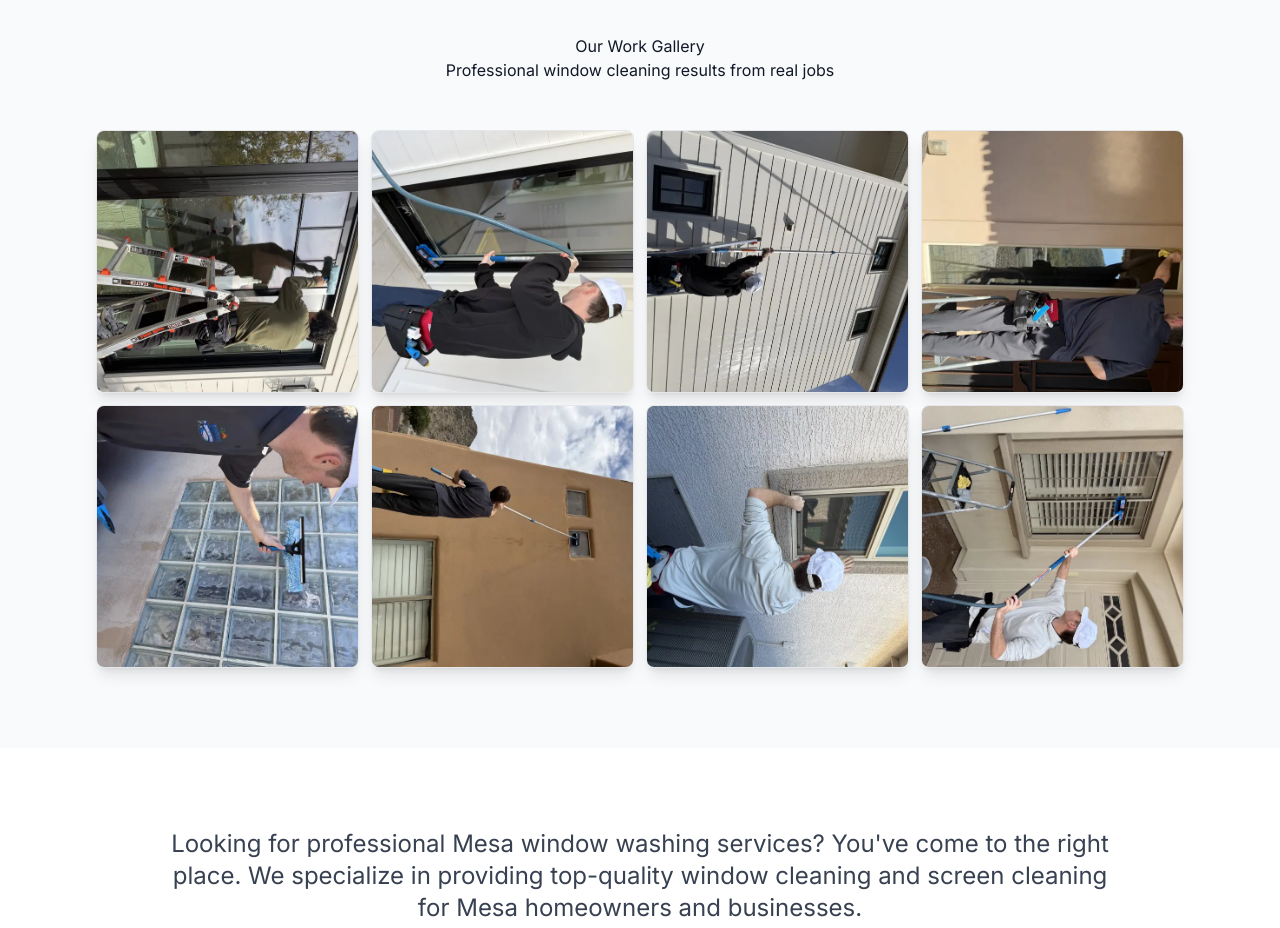
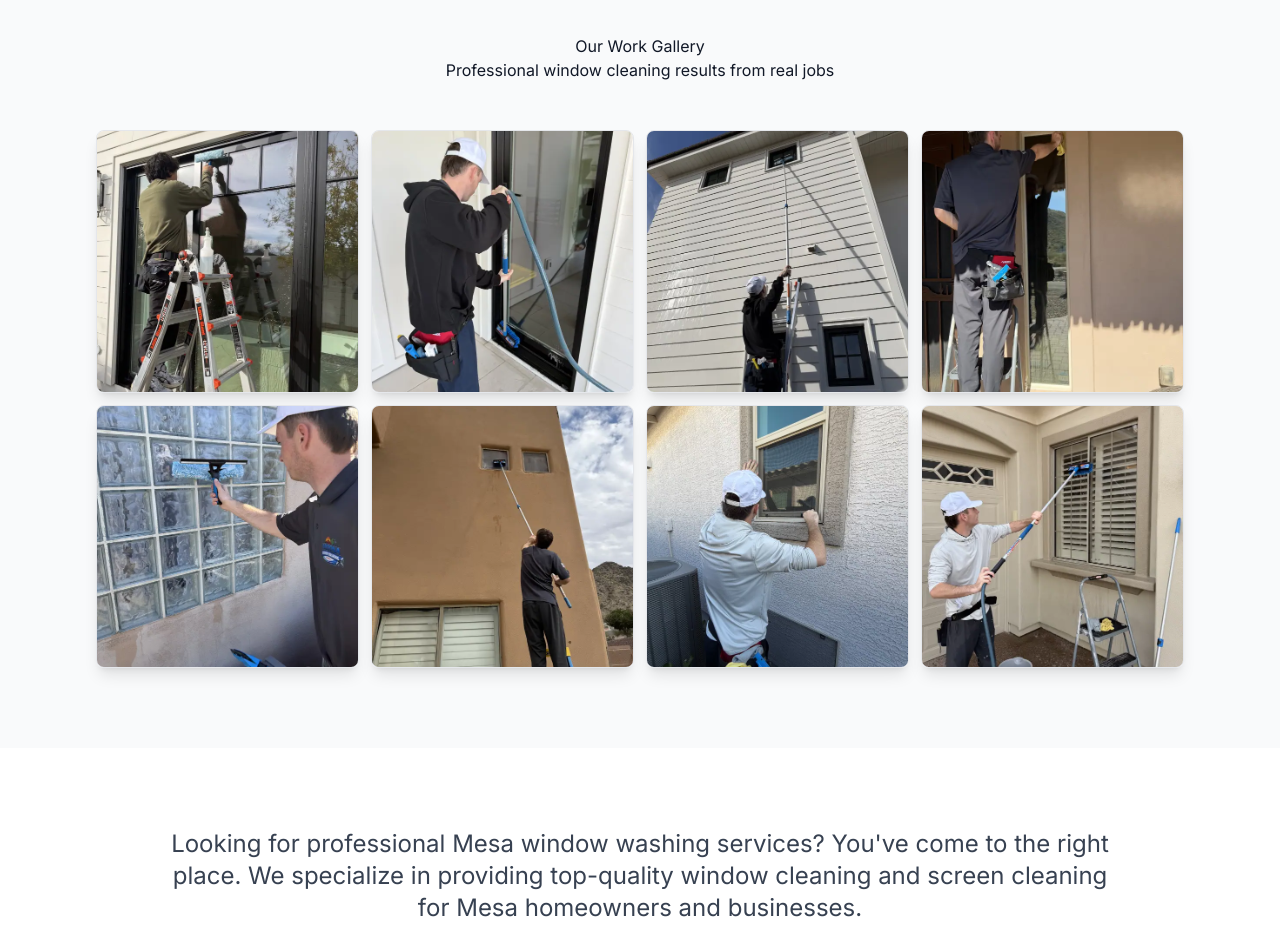
Before and after one commit to Masonba11/arizonawindowwashingpros, a Next.js app: page /locations/mesa-window-washing in a window 1280 px wide. Shown: the part 1360-2288 px from the top of the page. Built offline with nearby package versions, Linux system fonts and the light colour scheme.

Commit message:
Fix gallery images: rotate 90 degrees to correct orientation

```diff
--- a/components/GallerySection.tsx
+++ b/components/GallerySection.tsx
@@ -39,7 +39,7 @@ export default function GallerySection({ city, service }: GallerySectionProps) {
                   alt={item.caption}
                   fill
                   className="object-cover group-hover:scale-110 transition-transform duration-300"
-                  style={{ transform: 'scaleX(-1)' }}
+                  style={{ transform: 'rotate(90deg)' }}
                   sizes="(max-width: 768px) 50vw, (max-width: 1024px) 33vw, 25vw"
                   loading="lazy"
                   quality={70}
```
